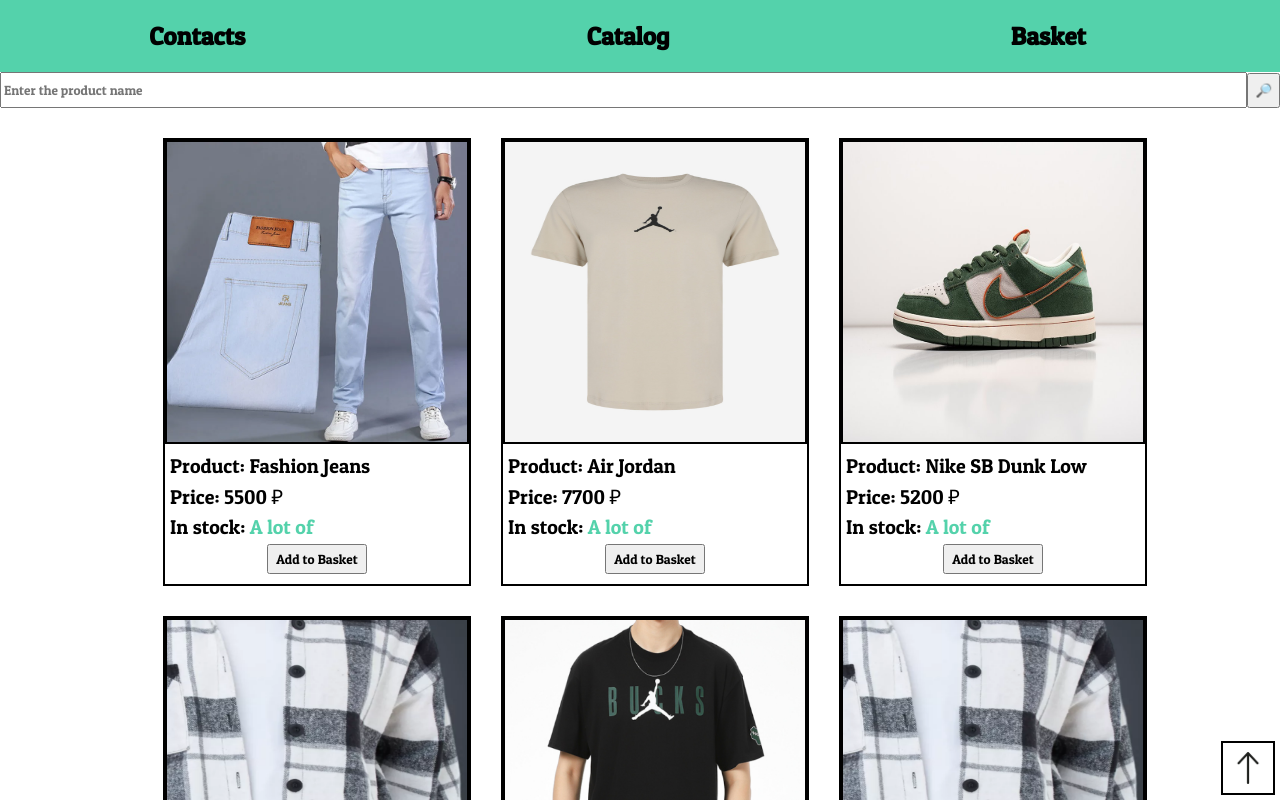
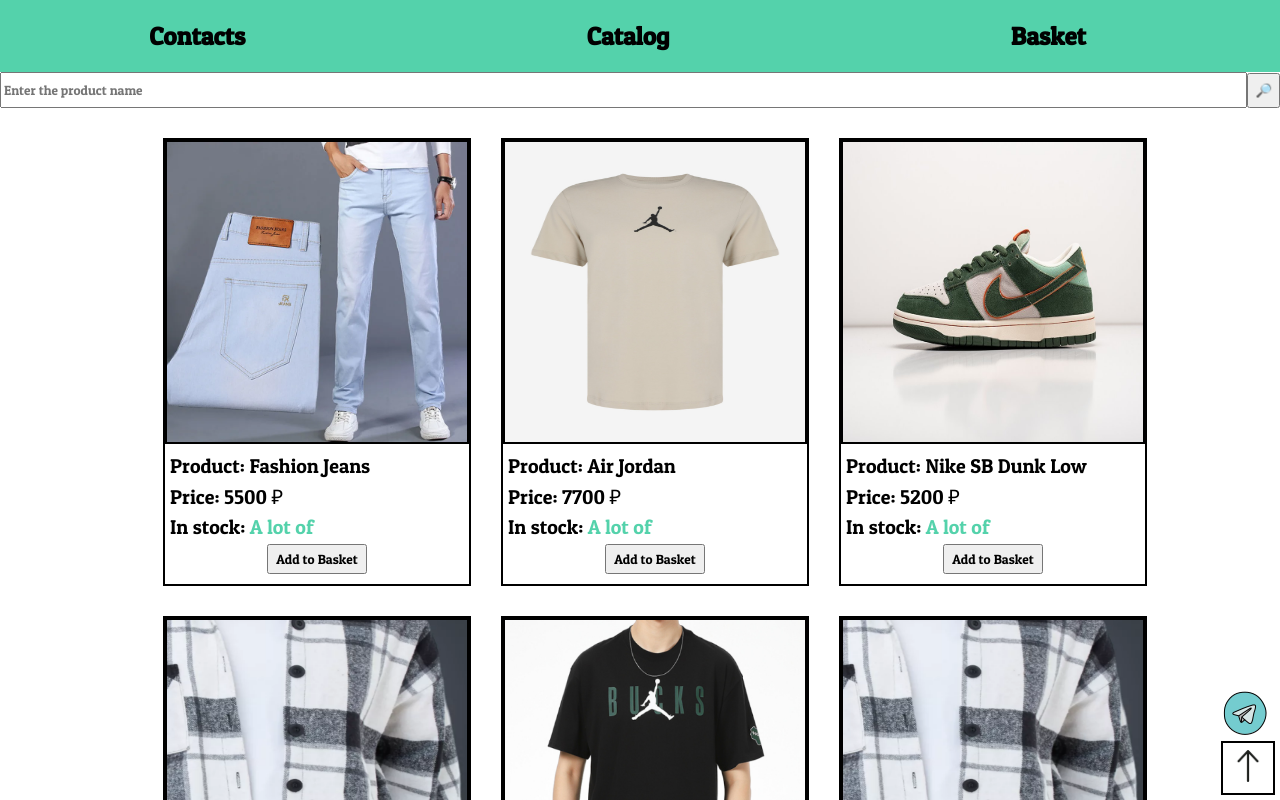
Before and after one commit to voskanyan777/web, a plain HTML site: page main.html in a window 1280 px wide. Shown: the top 800 px of the page. Drawn offline with Linux system fonts and the light colour scheme.

Commit message:
added tools-bar

```diff
--- /dev/null
+++ b/DOM/index.html
@@ -0,0 +1,13 @@
+<!DOCTYPE html>
+<html lang="en">
+<head>
+    <meta charset="UTF-8">
+    <meta name="viewport" content="width=device-width, initial-scale=1.0">
+    <title>Document</title>
+</head>
+<body>
+    <div>Первый</div>
+    <div>Второй</div>
+    <script src="script.js"></script>
+</body>
+</html>
--- a/main.html
+++ b/main.html
@@ -9,11 +9,14 @@
 <body>
     <div id=""></div>
 
-    <a href="#">
-        <div class="up">
-            <img src="/images/109583.png" ">
+    <div class="tools-bar">
+        <img src="/images/icons8-telegram-48.png" alt="">
+        <div class="up-btn">
+            <a href="#">
+                <img src="/images/109583.png">
+            </a>
         </div>
-    </a>
+    </div>
 
 
     <div class="main-tab">
--- a/scripts/8.js
+++ b/scripts/8.js
@@ -33,7 +33,7 @@
         return 'This car is cheap'
     }
 }
-?
+
 const bmw = new CarModer('BMW M5 F90', 'Black', '99000', 2022)
 console.log(bmw.CarInfo())
 console.log(bmw.CarValution())
--- a/styles/main.css
+++ b/styles/main.css
@@ -70,10 +70,13 @@
 .contact-info{
     font-size: 25px;
 }
-.up{
+.tools-bar{
     position: fixed;
     bottom: 0;
     right: 0;
+}
+.up-btn{
+
     border: 2px solid;
     margin-bottom: 5px;
     margin-right: 5px;
@@ -87,7 +90,7 @@
     z-index: 100;
 }
 
-.up img {
+.up-btn img {
     height: 32px;
     width: 30px;
 }
```
Also changed, not shown: DOM/script.js (added, +23 -0 lines), DOM/style.css (added).
